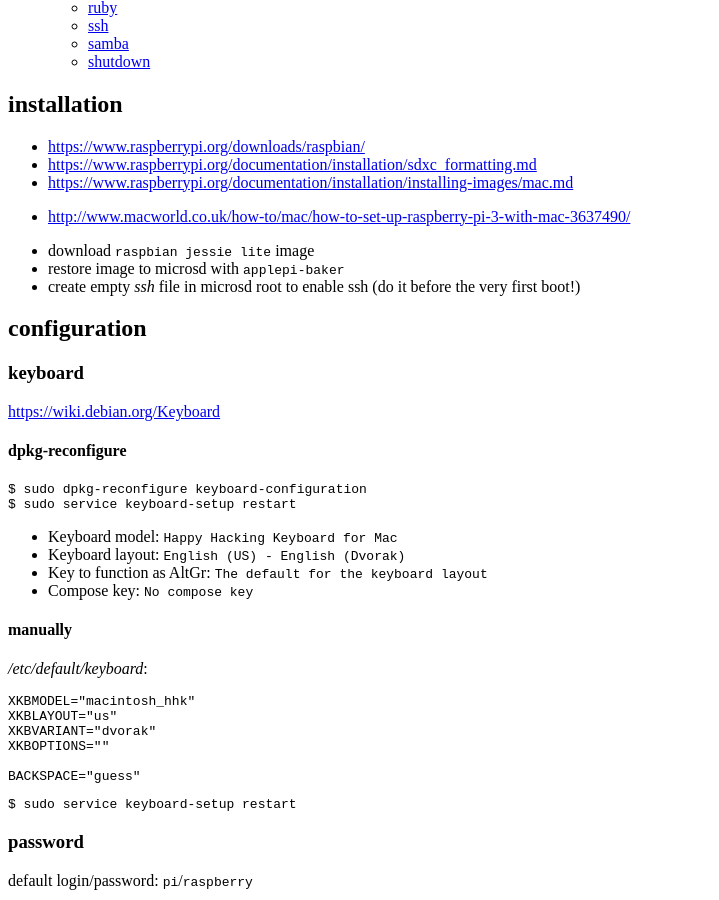
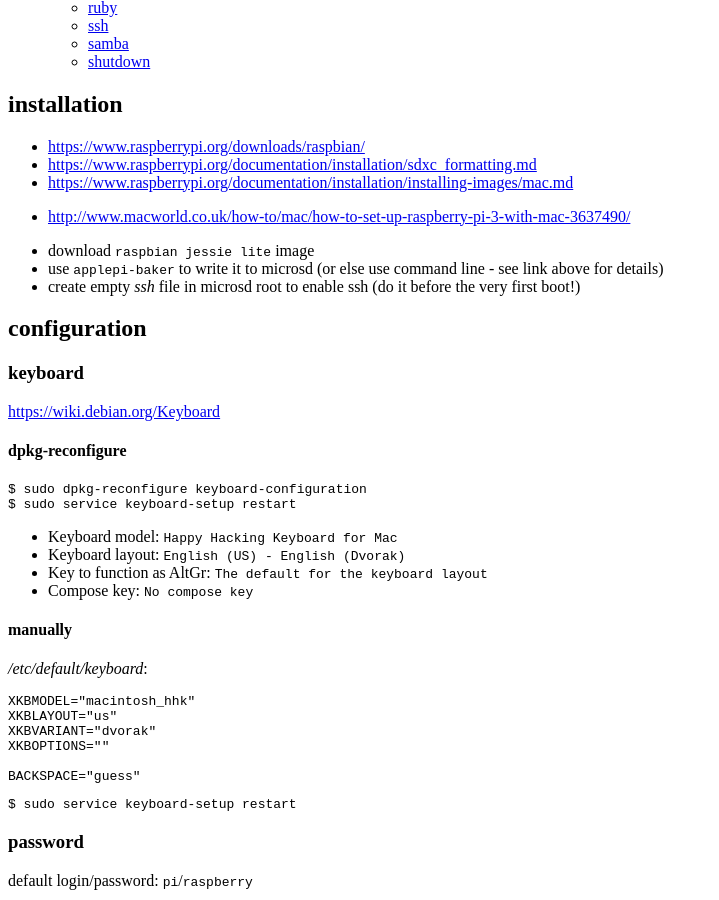
Before and after one commit to tap349/tap349.github.io, a Jekyll site: the page built from _posts/2017-04-15-raspberry-pi.md, in a window 1280 px wide and 900 px high, scrolled down 535 px. Shown: the whole window, without its empty margins (0-719 px from the left). Built offline with Jekyll 4.4.1, drawn with Linux system fonts in a browser that asks for light colours.

Commit message:
update 2017-04-17_04:58:18

```diff
--- a/_posts/2017-04-15-raspberry-pi.md
+++ b/_posts/2017-04-15-raspberry-pi.md
@@ -19,7 +19,8 @@ categories: [pi]
 - <http://www.macworld.co.uk/how-to/mac/how-to-set-up-raspberry-pi-3-with-mac-3637490/>
 
 - download `raspbian jessie lite` image
-- restore image to microsd with `applepi-baker`
+- use `applepi-baker` to write it to microsd
+  (or else use command line - see link above for details)
 - create empty _ssh_ file in microsd root to enable ssh
   (do it before the very first boot!)
 
```
